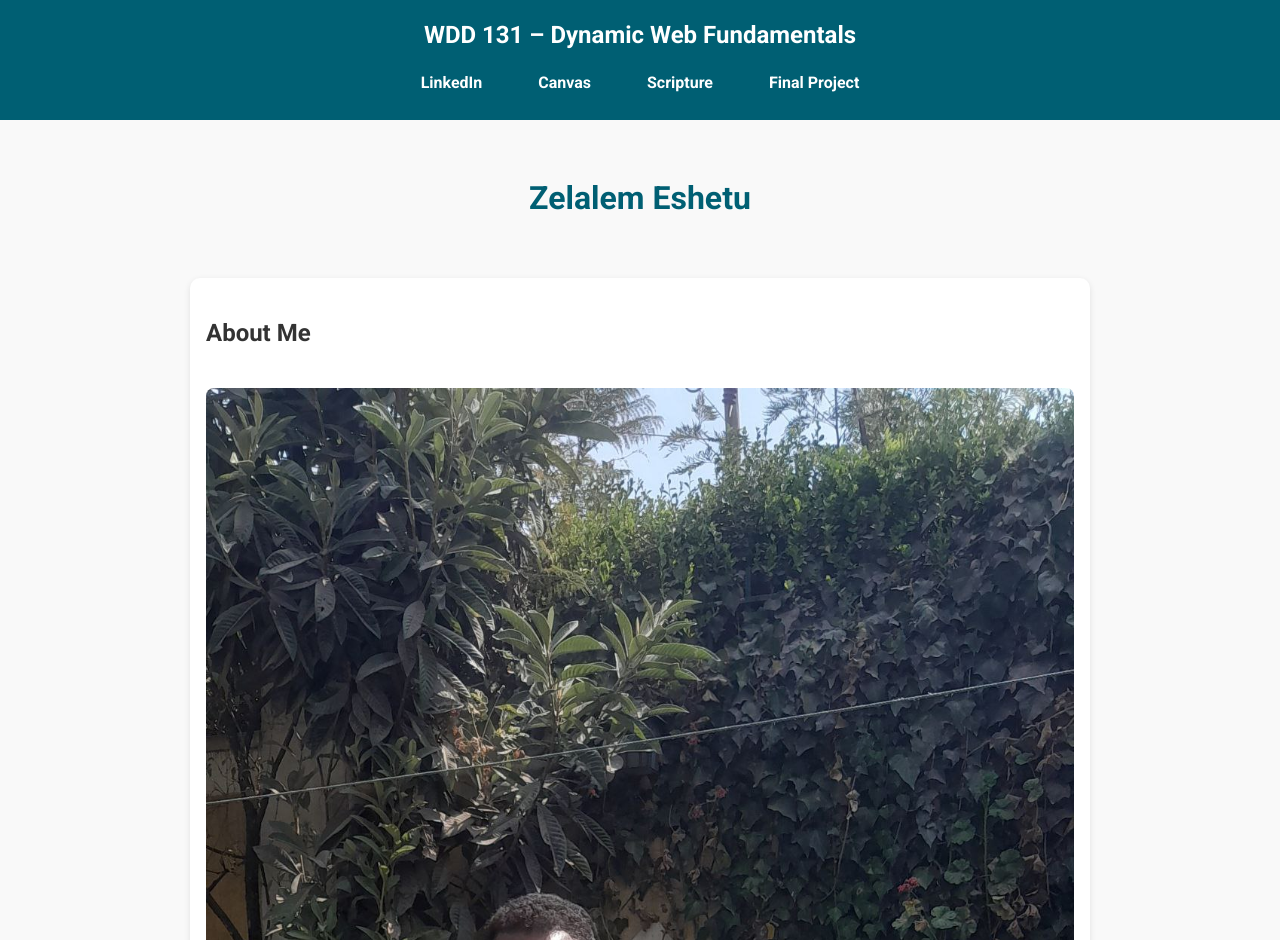
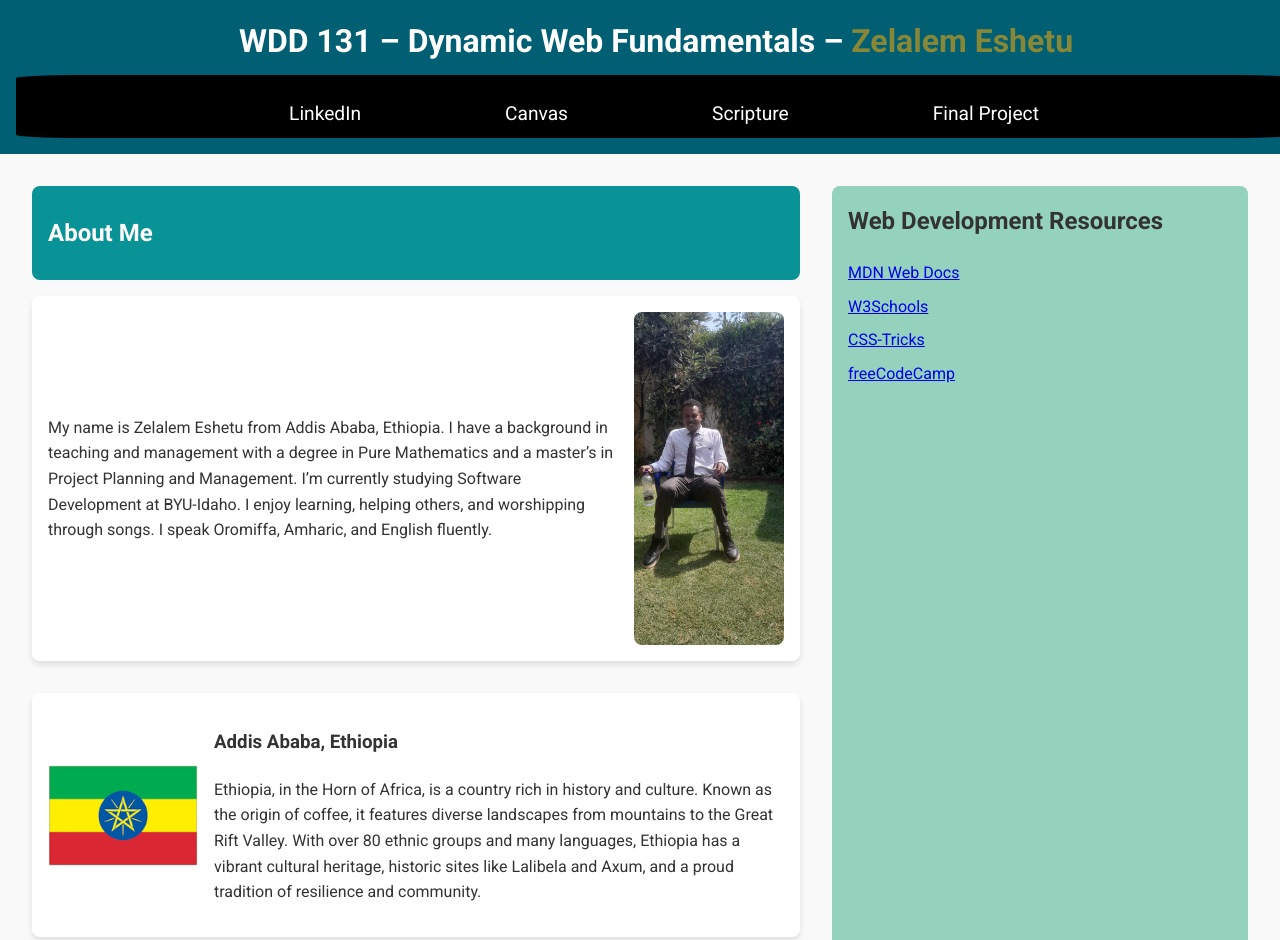
Before and after one commit to ZelalemEshetu/wdd131, a plain HTML site: page index.html in a window 1280 px wide. Shown: the top 940 px of the page. Drawn offline with Linux system fonts and the light colour scheme.

Commit message:
Update header nav, title color, and right column width

```diff
--- a/index.html
+++ b/index.html
@@ -6,46 +6,76 @@
   <title>WDD 131 – Dynamic Web Fundamentals – Zelalem Eshetu</title>
   <meta name="description" content="WDD 131 – Dynamic Web Fundamentals – Zelalem Eshetu. Course landing page with practice in HTML, CSS, and JavaScript.">
   <meta name="author" content="Zelalem Eshetu Besha">
-
-  <!-- Google Fonts -->
-  <link href="https://fonts.googleapis.com/css2?family=Roboto:wght@400;700&display=swap" rel="stylesheet">
+  <!-- Google Fonts --> <link href="https://fonts.googleapis.com/css2?family=Roboto:wght@400;700&display=swap" rel="stylesheet">
 
   <!-- CSS -->
   <link rel="stylesheet" href="styles/base.css">
-
-  <!-- JavaScript -->
-  <script src="scripts/getdates.js" defer></script>
+  <!-- JavaScript --> <script src="scripts/getdates.js" defer></script>
 </head>
 <body>
+
   <header>
-    <span id="course-title">WDD 131 – Dynamic Web Fundamentals</span>
+    <div>
+      <div>
+    <span id="course-title">
+      WDD 131 – Dynamic Web Fundamentals –
+      <span class="name-yellow">Zelalem Eshetu</span>
+    </span>
     <nav>
       <a href="https://www.linkedin.com/" target="_blank">LinkedIn</a>
       <a href="https://byupw.instructure.com/" target="_blank">Canvas</a>
       <a href="https://www.churchofjesuschrist.org/study/scriptures/bofm/1-ne/3?lang=eng&id=p7#p7" target="_blank">Scripture</a>
       <a href="#">Final Project</a>
     </nav>
+    </div>
   </header>
 
   <main>
-    <h1>Zelalem Eshetu</h1>
+    <div class="columns-container">
 
-    <section class="card">
-      <h2>About Me</h2>
-      <img src="images/profile.jpg" alt="Your Profile Picture">
-      <p>My name is Zelalem Eshetu from Addis Ababa, Ethiopia. I have a background in teaching and management with a degree in Pure Mathematics and a master’s in Project Planning and Management. I’m currently studying Software Development at BYU-Idaho. I enjoy learning, helping others, and worshipping through songs. I speak Oromiffa, Amharic, and English fluently.</p>
-    </section>
+      <!-- Left column: stacked sections -->
+      <div class="left-column">
+        <div class="section-header-box">
+          <h2>About Me</h2>
+        </div>
 
-    <section class="card">
-      <h2>My Favorite Things</h2>
-      <img src="images/favorite.jpg" alt="Something You Like">
-      <p>I enjoy worshipping through songs, reading books, and watching movies. My faith is very important to me, and I especially love music that inspires and uplifts me.</p>
-    </section>
+        <!-- First card: text left, image right -->
+        <section class="card first">
+          <div class="text">
+            <p>My name is Zelalem Eshetu from Addis Ababa, Ethiopia. I have a background in teaching and management with a degree in Pure Mathematics and a master’s in Project Planning and Management. I’m currently studying Software Development at BYU-Idaho. I enjoy learning, helping others, and worshipping through songs. I speak Oromiffa, Amharic, and English fluently.</p>
+          </div>
+          <img src="images/profile.jpg" alt="Portrait of Zelalem Eshetu">
+        </section>
+
+        <!-- Second card: image left, text right -->
+        <section class="card second">
+          <img src="images/Official flag of Ethiopia.png" alt="Flag of Ethiopia">
+          <div class="text">
+            <h3>Addis Ababa, Ethiopia</h3>
+            <p>Ethiopia, in the Horn of Africa, is a country rich in history and culture. Known as the origin of coffee, it features diverse landscapes from mountains to the Great Rift Valley. With over 80 ethnic groups and many languages, Ethiopia has a vibrant cultural heritage, historic sites like Lalibela and Axum, and a proud tradition of resilience and community.</p>
+          </div>
+        </section>
+
+      </div>
+
+      <!-- Right column: Web Development Resources -->
+      <div class="right-column">
+        <h2>Web Development Resources</h2>
+        <ul>
+          <li><a href="https://developer.mozilla.org/" target="_blank">MDN Web Docs</a></li>
+          <li><a href="https://www.w3schools.com/" target="_blank">W3Schools</a></li>
+          <li><a href="https://css-tricks.com/" target="_blank">CSS-Tricks</a></li>
+          <li><a href="https://www.freecodecamp.org/" target="_blank">freeCodeCamp</a></li>
+        </ul>
+      </div>
+
+    </div>
   </main>
 
   <footer>
     <p>© <span id="currentyear"></span> Zelalem Eshetu, Ethiopia</p>
     <p id="lastModified"></p>
   </footer>
+
 </body>
 </html>
--- a/styles/base.css
+++ b/styles/base.css
@@ -1,80 +1,161 @@
-/* Google Font */
+/* ================================ General Page Styles ================================ */
 body {
   font-family: 'Roboto', sans-serif;
   margin: 0;
+  padding: 0;
   line-height: 1.6;
   background-color: #f9f9f9;
   color: #333;
 }
 
-/* Header */
 header {
   background-color: #005f73;
-  color: white;
+  color: #fff;
   padding: 1rem;
-  text-align: center;
+  display: flex;
+  justify-content: space-between;
+  align-items: center;
 }
 
-#course-title {
-  display: block;
-  font-size: 1.5rem;
-  font-weight: bold;
+header nav a {
+  color: #fff;
+  margin-left: 1rem;
+  text-decoration: none;
+}
+
+.columns-container {
+  display: flex;
+  gap: 2rem; /* space between left and right columns */
+  padding: 2rem;
+  flex-wrap: wrap; /* stack columns on small screens */
+}
+
+.left-column, .right-column {
+  flex: 1; /* columns share space equally */
+  min-width: 300px;
+}
+
+/* Left column cards */
+.card {
+  background-color: #fff;
+  border-radius: 8px;
+  padding: 1rem;
+  margin-bottom: 2rem; /* space between stacked cards */
+  display: flex;
+  align-items: center;
+  gap: 1rem; /* space between text and image */
+  box-shadow: 0 4px 6px rgba(0,0,0,0.1);
+}
+
+.card.first {
+  flex-direction: row; /* text left, image right */
+}
+
+.card.second {
+  flex-direction: row-reverse; /* image left, text right */
+}
+
+.card img {
+  max-width: 150px;
+  border-radius: 8px;
+  object-fit: cover;
+}
+
+.section-header-box {
+  background-color: #0a9396;
+  color: #fff;
+  padding: 0.5rem 1rem;
+  border-radius: 8px;
+  margin-bottom: 1rem;
+}
+
+.right-column {
+  background-color: #94d2bd;
+  padding: 1rem;
+  border-radius: 8px;
+  flex: 0.5;
+
+}
+
+.right-column h2 {
+  margin-top: 0;
+}
+
+.right-column ul {
+  list-style: none;
+  padding-left: 0;
+}
+
+.right-column li {
   margin-bottom: 0.5rem;
 }
 
-/* Navigation */
-nav {
-  display: flex;
-  justify-content: center;
-  gap: 1.5rem;
-}
-
-nav a {
-  color: white;
-  text-decoration: none;
-  font-weight: bold;
-  padding: 0.5rem 1rem;
-  border-radius: 5px;
-  transition: background 0.3s ease;
-}
-
-nav a:hover {
-  background: #0a9396;
-}
-
-/* Main */
-main {
-  max-width: 900px;
-  margin: 2rem auto;
-  padding: 0 1rem;
-  display: grid;
-  gap: 2rem;
-}
-
-h1 {
-  text-align: center;
-  color: #005f73;
-}
-
-.card {
-  background: white;
-  padding: 1rem;
-  border-radius: 10px;
-  box-shadow: 0 2px 6px rgba(0, 0, 0, 0.1);
-  display: grid;
-  gap: 1rem;
-}
-
-.card img {
-  max-width: 100%;
-  border-radius: 8px;
-}
-
-/* Footer */
 footer {
   text-align: center;
   padding: 1rem;
-  background: #005f73;
-  color: white;
+  background-color: #005f73;
+  color: #fff;
   margin-top: 2rem;
 }
+
+/* Responsive */
+@media screen and (max-width: 768px) {
+  .columns-container {
+    flex-direction: column;
+  }
+  .card {
+    flex-direction: column;
+    text-align: center;
+  }
+  .card.second {
+    flex-direction: column;
+  }
+  .card img {
+    max-width: 100%;
+  }
+}
+
+/* Header Title */
+#course-title {
+  display: block;
+  font-size: 2rem; /* larger title */
+  font-weight: bold;
+  text-align: center;
+  margin-bottom: 0.5rem;
+  color: white;
+}
+
+/* Navigation bar directly under title */
+header nav {
+  display: flex;
+  justify-content: center; /* center the links */
+  gap: 6rem; /* space between links */
+  background-color: black; /* black background for nav */
+  padding: 1rem 2rem 0;
+  margin: 0%;
+  border-radius: 5%;
+  width: 100vw; /* stretch nav full width */
+  box-sizing: border-box; /* include padding in width */
+}
+
+header nav a {
+  color: white;
+  font-size: 1.2rem; /* larger link text */
+  text-decoration: none;
+  padding: 0.5rem 1rem; /* extra click area */
+  transition: background-color 0.3s, color 0.3s;
+}
+
+header nav a:hover {
+  background-color: var(--accent-color);
+  color: var(--dark-text);
+  border-radius: 4px;
+}
+/* Second card: image left, text right */
+.card.second {
+  flex-direction: row; /* normal row: image left, text right */
+}
+.name-yellow {
+  color: rgb(135, 135, 55);
+  font-weight: bold; /* optional */
+}
```
Also changed, not shown: images/Official flag of Ethiopia.png (added).
